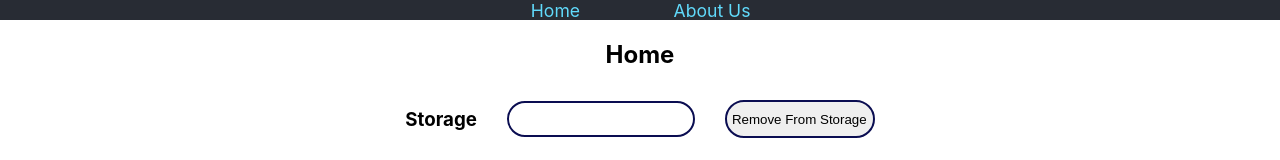
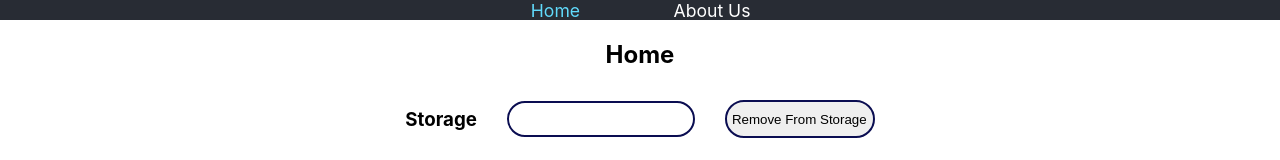
Before and after one commit to qoolebyaqa/LearnReact, a React (Create React App) app in the folder react-ts/: page / in a window 1280 px wide. Shown: the top 160 px of the page. Built offline with nearby package versions, Linux system fonts and the light colour scheme.

Commit message:
feat: add the route identifier in the header

```diff
--- a/react-ts/src/App.css
+++ b/react-ts/src/App.css
@@ -15,6 +15,11 @@
   transform: scale(1.1);
 }
 .header__link {
+  text-decoration: none;
+  color: white;
+  transition: all 0.3s ease;
+}
+.active {
   text-decoration: none;
   color: #61dafb;
   transition: all 0.3s ease;
--- a/react-ts/src/App.tsx
+++ b/react-ts/src/App.tsx
@@ -12,7 +12,6 @@ function App() {
     <div className="App">
       {
         <BrowserRouter>
-          <HeaderClass />
           <Routes>
             <Route path="/" element={<HomeClass />} />
             <Route path="/about" element={<AboutClass />} />
--- a/react-ts/src/components/about.tsx
+++ b/react-ts/src/components/about.tsx
@@ -1,11 +1,17 @@
 import React from 'react';
+import HeaderClass from './header';
 
 class AboutClass extends React.Component {
   constructor(prop: string) {
     super(prop);
   }
   render(): React.ReactNode {
-    return <h1 className="about__wrapper">About Us</h1>;
+    return (
+      <div>
+        <HeaderClass />
+        <h1 className="about__wrapper"> About Us</h1>
+      </div>
+    );
   }
 }
 
--- a/react-ts/src/components/header.tsx
+++ b/react-ts/src/components/header.tsx
@@ -9,12 +9,15 @@ class HeaderClass extends React.Component {
     return (
       <header className="header__wrapper">
         <li className="header__list">
-          <Link to="/" className="header__link">
+          <Link to="/" className={window.location.pathname === '/' ? 'active' : 'header__link'}>
             Home
           </Link>
         </li>
         <li className="header__list">
-          <Link to="/about" className="header__link">
+          <Link
+            to="/about"
+            className={window.location.pathname === '/about' ? 'active' : 'header__link'}
+          >
             About Us
           </Link>
         </li>
--- a/react-ts/src/components/home.tsx
+++ b/react-ts/src/components/home.tsx
@@ -1,5 +1,6 @@
 import React from 'react';
 import PetClass from './card';
+import HeaderClass from './header';
 import SearchClass from './searchbar';
 
 class HomeClass extends React.Component {
@@ -9,6 +10,7 @@ class HomeClass extends React.Component {
   render(): React.ReactNode {
     return (
       <div className="home__wrapper">
+        <HeaderClass />
         <h2>Home</h2>
         <SearchClass />
         <PetClass />
```
